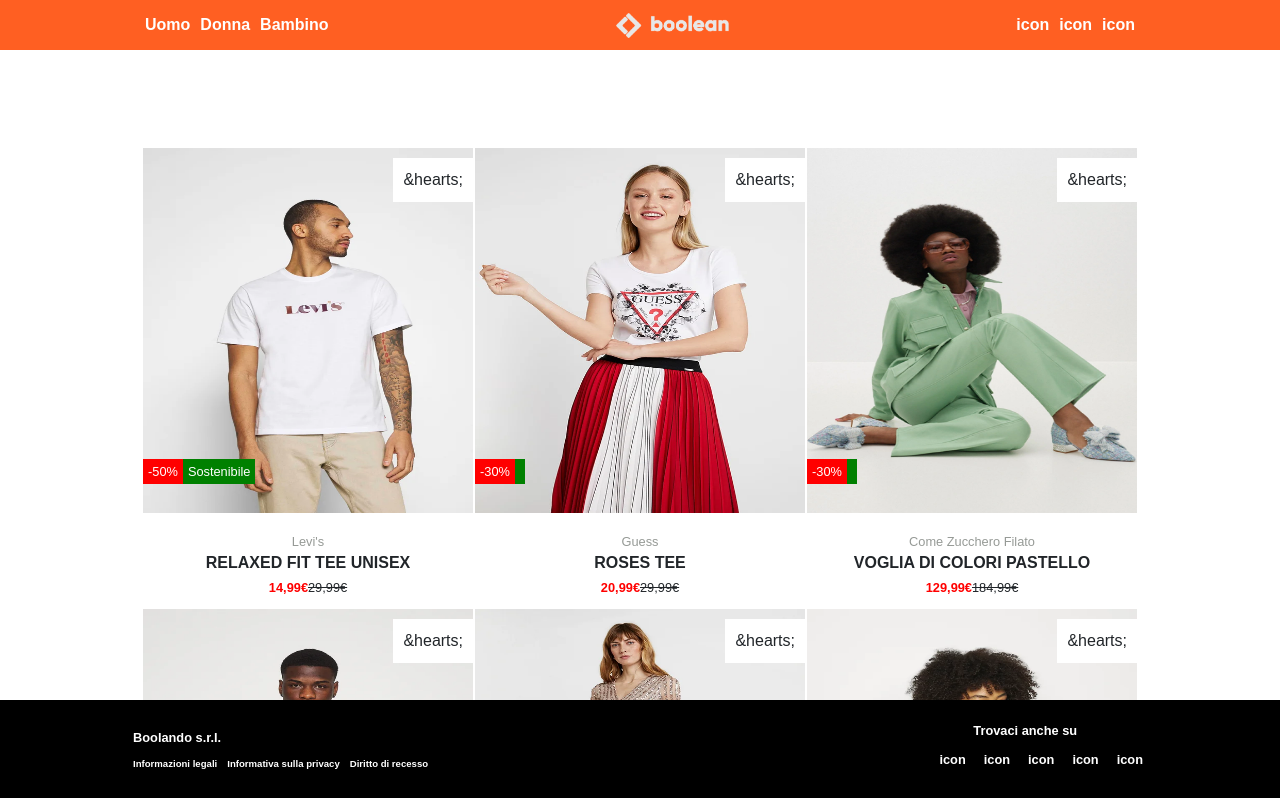
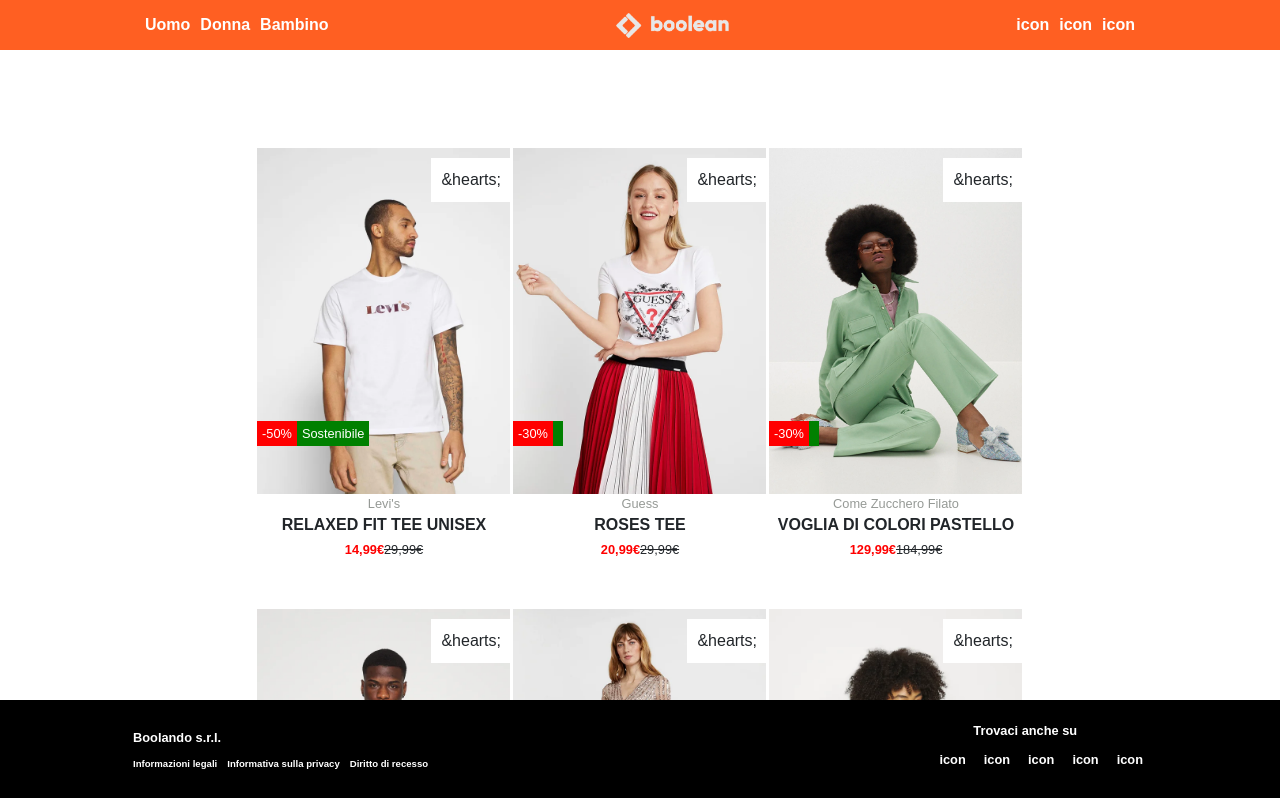
Before and after one commit to juri931/vite-boolando, a Vue app: page / in a window 1280 px wide. Shown: the top 798 px of the page. Built offline with nearby package versions, Linux system fonts and the light colour scheme.

Commit message:
[fix] card sizes

```diff
--- a/src/assets/scss/main.scss
+++ b/src/assets/scss/main.scss
@@ -77,6 +77,7 @@
   position: relative;
   flex-wrap: wrap;
   width: 33%;
+  max-width: 254px;
   height: 190%;
   margin: 48px 1px;
   cursor: pointer;
@@ -84,11 +85,9 @@
 
 .product {
   img {
-    width: 100%;
     max-height: 100%;
+    max-width: 100%;
     position: absolute;
-    top: 0;
-    left: 0;
   }
 }
 
--- a/src/components/Main.vue
+++ b/src/components/Main.vue
@@ -8,7 +8,6 @@
     },
   },
 };
-console.log(cards.main);
 </script>
 
 <template>
```
